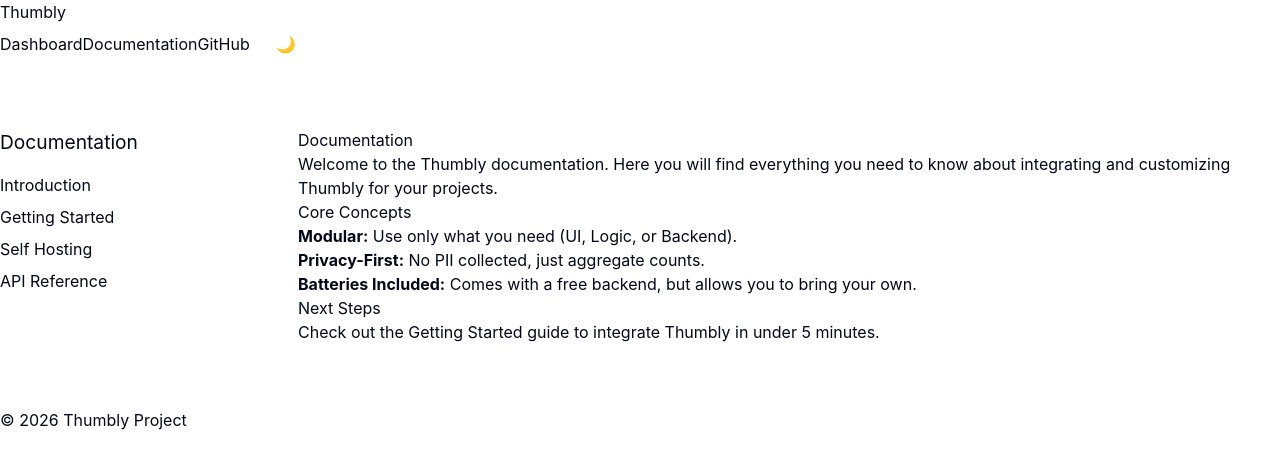
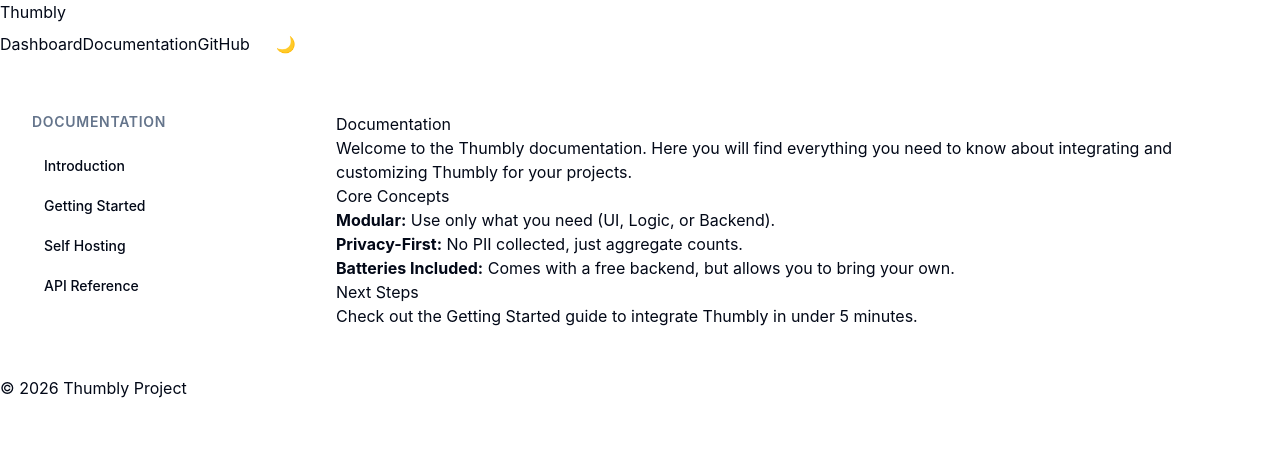
Before and after one commit to gabstevens/thumbly, a Next.js app in the folder apps/web/: page /docs in a window 1280 px wide. Shown: the top 468 px of the page. Built offline with nearby package versions, Linux system fonts and the light colour scheme.

Commit message:
style(web): modernize documentation pages with tailwind

```diff
--- a/apps/web/app/docs/getting-started/page.tsx
+++ b/apps/web/app/docs/getting-started/page.tsx
@@ -3,7 +3,7 @@ import { CodeBlock } from "../../components/CodeBlock";
 
 export default function GettingStartedPage() {
   return (
-    <div className="prose">
+    <>
       <h1>Getting Started</h1>
       <p>
         Thumbly is designed to be the fastest way to add sentiment feedback to your React application. Follow these
@@ -41,6 +41,6 @@ function App() {
         You can customize the styling by passing a <code>className</code> or <code>style</code> prop, or build your own
         UI using the <code>useThumbly</code> hook.
       </p>
-    </div>
+    </>
   );
 }
--- a/apps/web/app/docs/layout.tsx
+++ b/apps/web/app/docs/layout.tsx
@@ -2,25 +2,37 @@ import Link from "next/link";
 
 export default function DocsLayout({ children }: { children: React.ReactNode }) {
   return (
-    <div className="container" style={{ padding: "4rem 0", display: "flex", gap: "3rem", alignItems: "flex-start" }}>
-      <aside style={{ width: "250px", flexShrink: 0, position: "sticky", top: "2rem" }}>
-        <h3 style={{ marginBottom: "1rem", fontSize: "1.2rem" }}>Documentation</h3>
-        <nav style={{ display: "flex", flexDirection: "column", gap: "0.5rem" }}>
-          <Link href="/docs" className="docs-link">
+    <div className="container mx-auto px-4 md:px-8 py-12 flex flex-col md:flex-row gap-12 items-start">
+      <aside className="w-full md:w-64 flex-shrink-0 md:sticky md:top-20">
+        <h3 className="mb-4 text-sm font-semibold uppercase tracking-wider text-muted-foreground">Documentation</h3>
+        <nav className="flex flex-col gap-1">
+          <Link
+            href="/docs"
+            className="flex items-center rounded-md px-3 py-2 text-sm font-medium hover:bg-accent hover:text-accent-foreground transition-colors"
+          >
             Introduction
           </Link>
-          <Link href="/docs/getting-started" className="docs-link">
+          <Link
+            href="/docs/getting-started"
+            className="flex items-center rounded-md px-3 py-2 text-sm font-medium hover:bg-accent hover:text-accent-foreground transition-colors"
+          >
             Getting Started
           </Link>
-          <Link href="/docs/self-hosting" className="docs-link">
+          <Link
+            href="/docs/self-hosting"
+            className="flex items-center rounded-md px-3 py-2 text-sm font-medium hover:bg-accent hover:text-accent-foreground transition-colors"
+          >
             Self Hosting
           </Link>
-          <Link href="/docs/api" className="docs-link">
+          <Link
+            href="/docs/api"
+            className="flex items-center rounded-md px-3 py-2 text-sm font-medium hover:bg-accent hover:text-accent-foreground transition-colors"
+          >
             API Reference
           </Link>
         </nav>
       </aside>
-      <article style={{ flex: 1, minWidth: 0 }}>{children}</article>
+      <article className="flex-1 min-w-0 prose prose-slate dark:prose-invert max-w-none">{children}</article>
     </div>
   );
 }
--- a/apps/web/app/docs/page.tsx
+++ b/apps/web/app/docs/page.tsx
@@ -2,7 +2,7 @@ import Link from "next/link";
 
 export default function DocsPage() {
   return (
-    <div className="prose">
+    <>
       <h1>Documentation</h1>
       <p>
         Welcome to the Thumbly documentation. Here you will find everything you need to know about integrating and
@@ -27,6 +27,6 @@ export default function DocsPage() {
         Check out the <Link href="/docs/getting-started">Getting Started</Link> guide to integrate Thumbly in under 5
         minutes.
       </p>
-    </div>
+    </>
   );
 }
--- a/apps/web/app/docs/self-hosting/page.tsx
+++ b/apps/web/app/docs/self-hosting/page.tsx
@@ -2,7 +2,7 @@ import { CodeBlock } from "../../components/CodeBlock";
 
 export default function SelfHostingPage() {
   return (
-    <div className="prose">
+    <>
       <h1>Self-Hosting Guide</h1>
       <p>
         Thumbly&apos;s backend is 100% open-source and built on Supabase. You can host your own instance to have full
@@ -12,7 +12,7 @@ export default function SelfHostingPage() {
       <h2>Prerequisites</h2>
       <ul>
         <li>
-          <a href="https://supabase.com" target="_blank">
+          <a href="https://supabase.com" target="_blank" rel="noreferrer">
             Supabase Account
           </a>{" "}
           (Free Tier works great)
@@ -51,6 +51,6 @@ cd thumbly`}
 />`}
         language="tsx"
       />
-    </div>
+    </>
   );
 }
```
